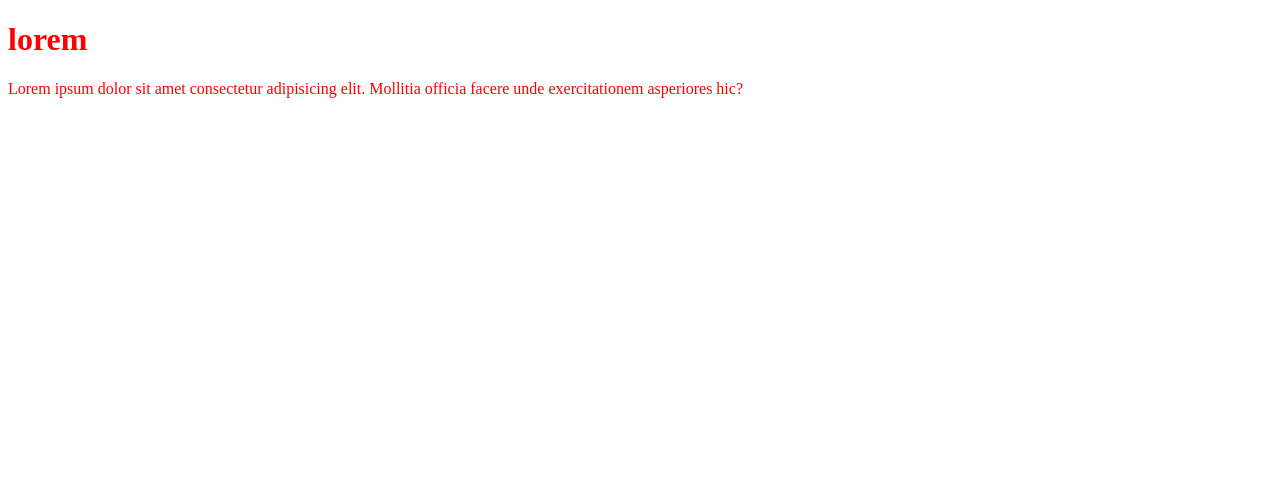
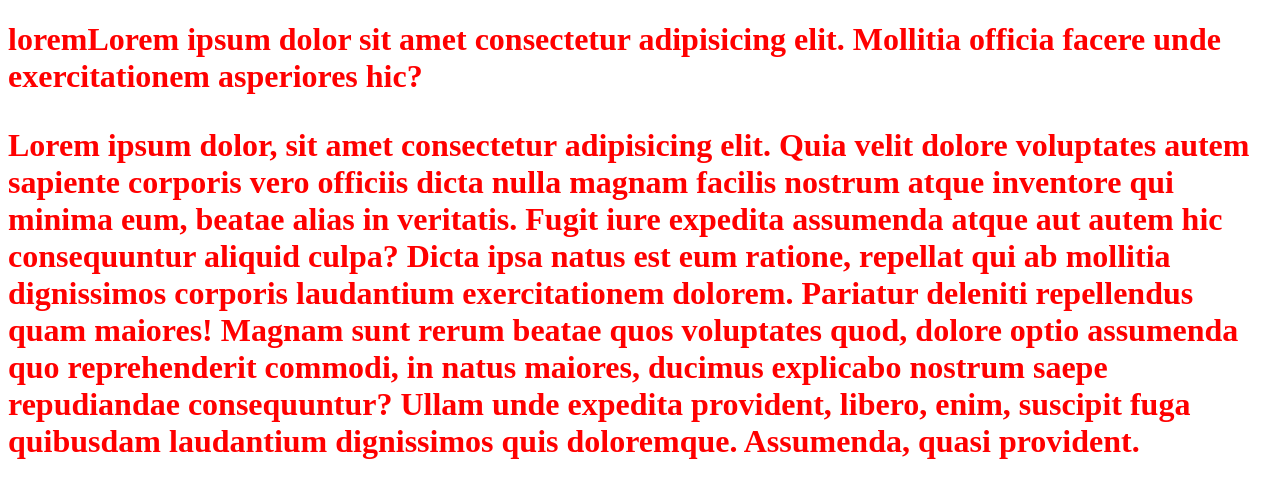
Before and after one commit to ian0550/20201217_new, a plain HTML site: page firstchap03.html in a window 1280 px wide. Drawn offline with Linux system fonts and the light colour scheme.

Commit message:
오류 발생

```diff
--- a/firstchap03.html
+++ b/firstchap03.html
@@ -12,7 +12,8 @@
     </style>
 </head>
 <body>
-    <h1>lorem</h1>
+    <h1>lorem</h
     <p>Lorem ipsum dolor sit amet consectetur adipisicing elit. Mollitia officia facere unde exercitationem asperiores hic?</p>
+    <p>Lorem ipsum dolor, sit amet consectetur adipisicing elit. Quia velit dolore voluptates autem sapiente corporis vero officiis dicta nulla magnam facilis nostrum atque inventore qui minima eum, beatae alias in veritatis. Fugit iure expedita assumenda atque aut autem hic consequuntur aliquid culpa? Dicta ipsa natus est eum ratione, repellat qui ab mollitia dignissimos corporis laudantium exercitationem dolorem. Pariatur deleniti repellendus quam maiores! Magnam sunt rerum beatae quos voluptates quod, dolore optio assumenda quo reprehenderit commodi, in natus maiores, ducimus explicabo nostrum saepe repudiandae consequuntur? Ullam unde expedita provident, libero, enim, suscipit fuga quibusdam laudantium dignissimos quis doloremque. Assumenda, quasi provident.</p>
 </body>
 </html>
```
